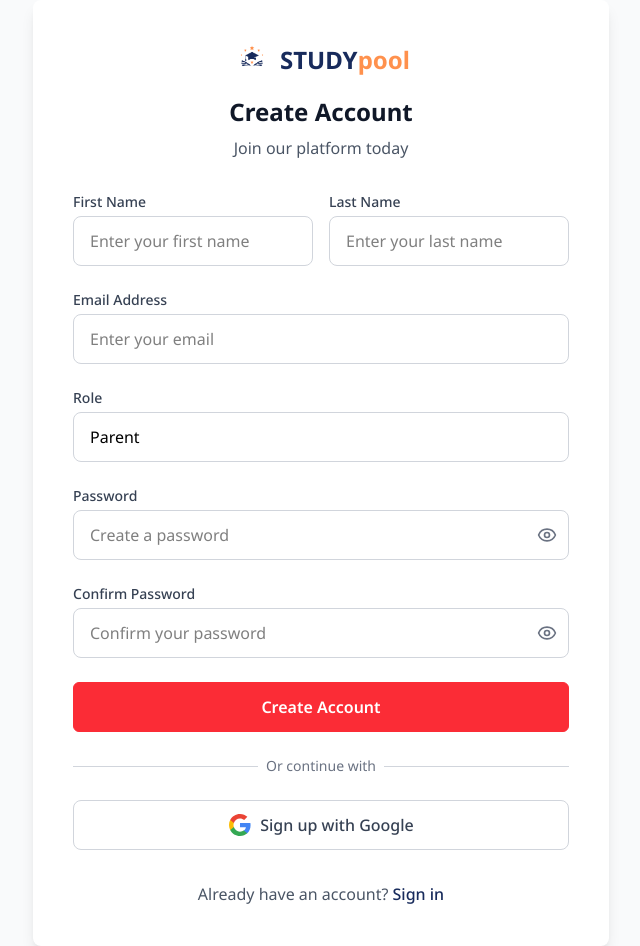
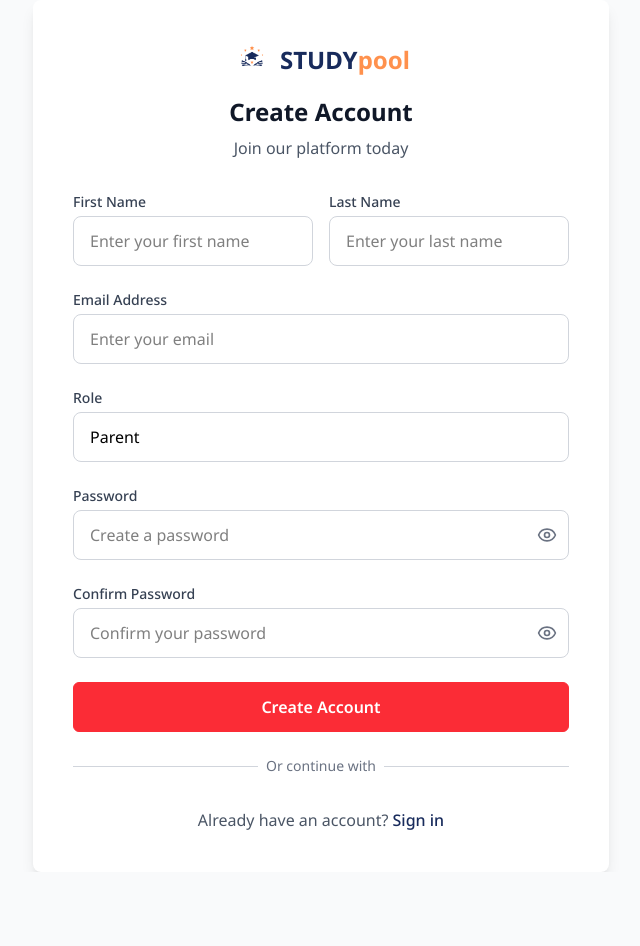
Before and after one commit to BethMwangi/eduai-frontend, a Next.js app: page /register in a window 1280 px wide. Shown: the whole page, without its empty margins (319-959 px from the left). After the commit the page ends 872 px from the top, so only its background shows below. Built offline with nearby package versions, Linux system fonts and the light colour scheme; no server answers.

Commit message:
change question pool view to exam view and paper view

```diff
--- a/src/components/forms/RegisterForm.tsx
+++ b/src/components/forms/RegisterForm.tsx
@@ -146,10 +146,10 @@ export default function RegisterForm() {
     }
   };
 
-  const handleGoogleSignup = () => {
-    // Implement Google sign-in logic
-    userService.loginWithGoogle();
-  };
+  // const handleGoogleSignup = () => {
+  //   // Implement Google sign-in logic
+  //   userService.loginWithGoogle();
+  // };
   return (
     <div className="max-w-xl w-full space-y-8 bg-white p-10 rounded-lg shadow-lg">
       {/* Logo and Welcome Text */}
@@ -346,7 +346,7 @@ export default function RegisterForm() {
         </div>
 
         {/* Google Sign In Button */}
-        <button
+        {/* <button
           type="button"
           onClick={handleGoogleSignup}
           className="w-full flex items-center justify-center gap-2 bg-white border border-gray-300 text-gray-700 hover:bg-gray-50 py-3 px-4 rounded-lg font-medium transition"
@@ -358,7 +358,7 @@ export default function RegisterForm() {
             <path fill="#EA4335" d="M12 5.38c1.62 0 3.06.56 4.21 1.64l3.15-3.15C17.45 2.09 14.97 1 12 1 7.7 1 3.99 3.47 2.18 7.07l3.66 2.84c.87-2.6 3.3-4.53 6.16-4.53z" />
           </svg>
           Sign up with Google
-        </button>
+        </button> */}
       </form>
 
       {/* Login Link */}
```
